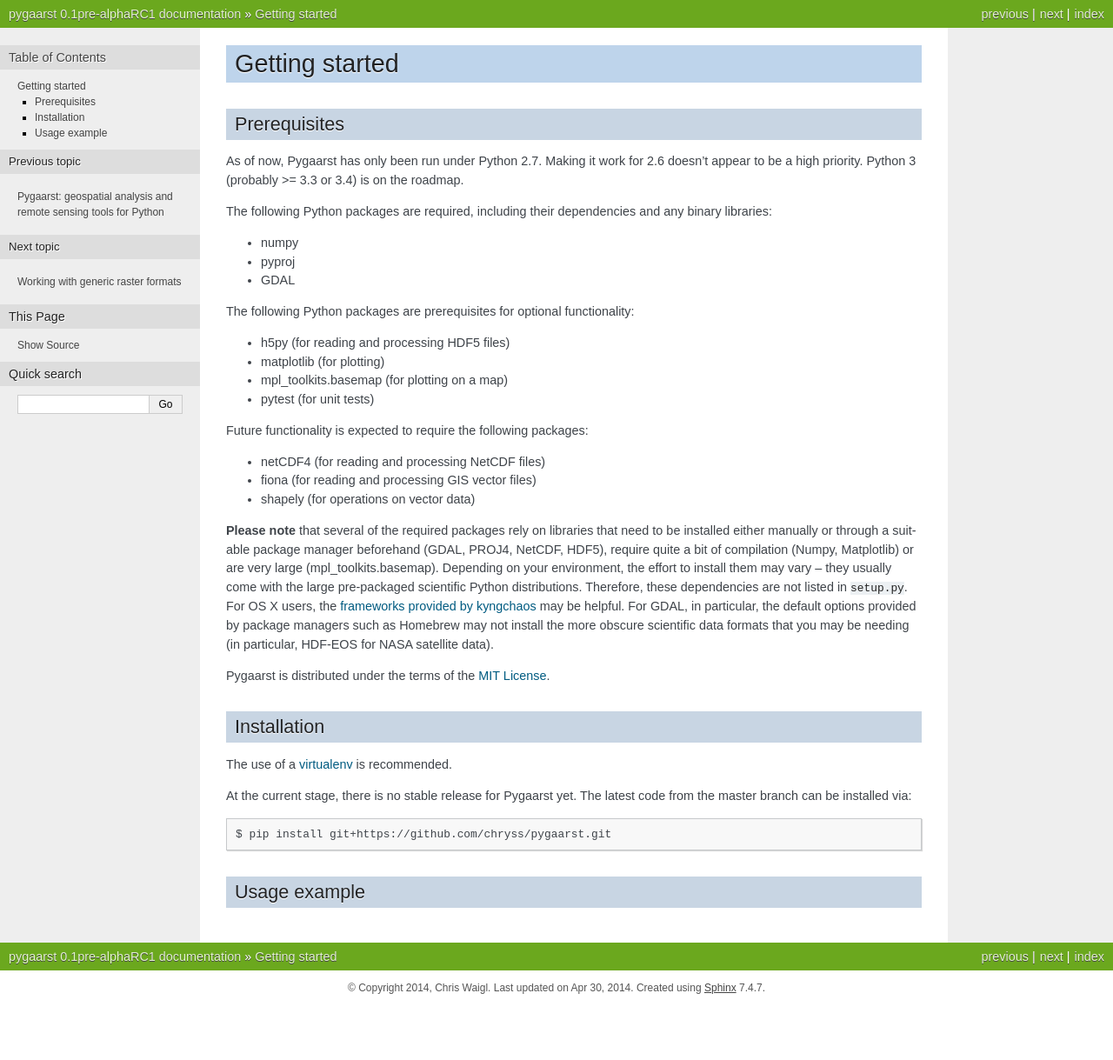
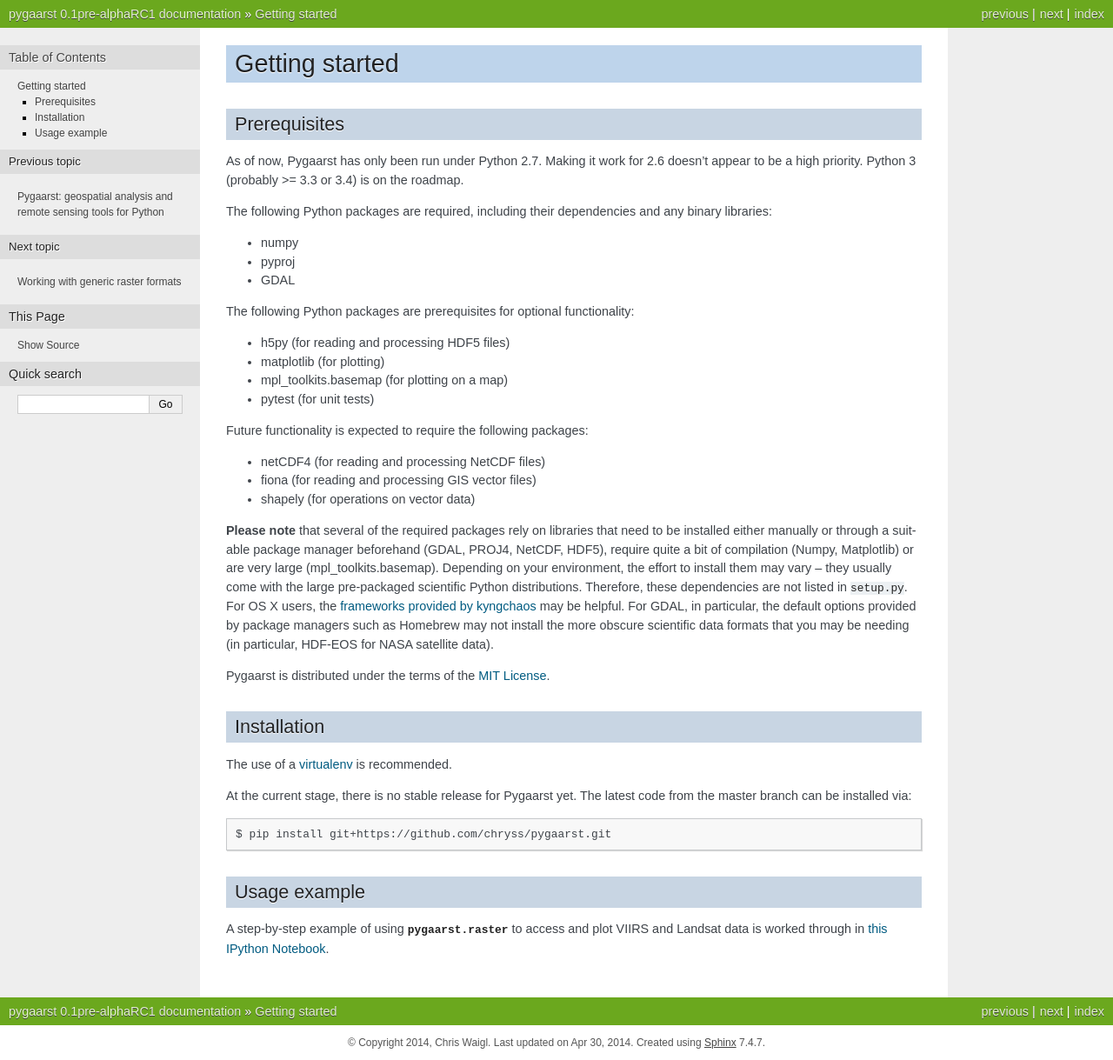
Before and after one commit to chryss/pygaarst, a Sphinx documentation site: the page built from doc/install.rst, in a window 1280 px wide. Shown: the whole page at 87% size. Built offline with Sphinx 7.4.7, drawn with Linux system fonts in a browser that asks for light colours; formulas are drawn with MathJax 3; before the commit the page ends 1156 px from its top, so only the background shows below that.

Commit message:
one more doc #9

```diff
--- a/doc/install.rst
+++ b/doc/install.rst
@@ -59,3 +59,8 @@ At the current stage, there is no stable release for Pygaarst yet. The latest co
 
 Usage example
 =============
+
+A step-by-step example of using :mod:`pygaarst.raster` to access and plot
+VIIRS and Landsat data is worked through in `this IPython Notebook`_.
+
+.. _this IPython Notebook: http://nbviewer.ipython.org/gist/anonymous/7593127
```
